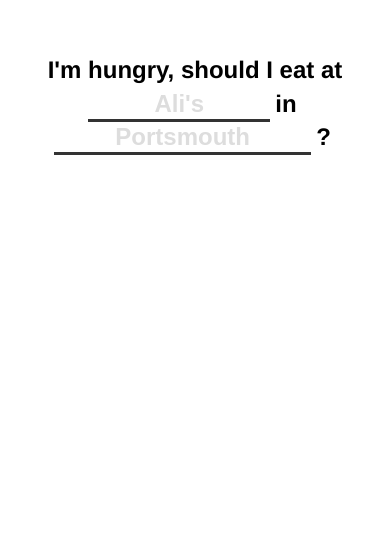
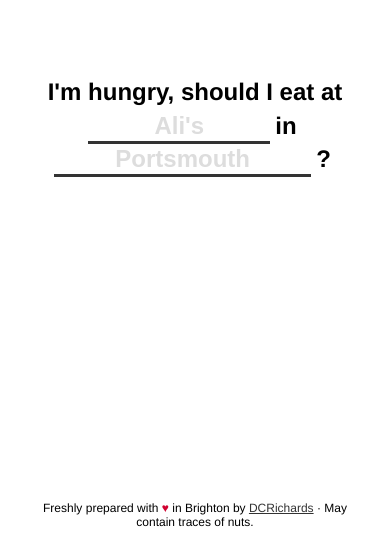
Before and after one commit to DCRichards/shouldieatthere-old, a Vue app: page /#/ in a window 390 px wide. Shown: the part 303-844 px from the top of the page. Built offline with nearby package versions, Linux system fonts and the light colour scheme.

Commit message:
Further responsiveness tweaks

```diff
--- a/src/App.vue
+++ b/src/App.vue
@@ -1,6 +1,7 @@
 <template>
   <div id="app" class="c-app">
     <router-view></router-view>
+    <AppFooter></AppFooter>
   </div>
 </template>
 
--- a/src/components/AppFooter.vue
+++ b/src/components/AppFooter.vue
@@ -11,8 +11,14 @@
 @import '../scss/variables';
 
 .c-footer {
+  position: fixed;
+  bottom: 0;
   text-align: center;
   width: 100%;
+
+  @media screen and (max-height: 250px) {
+    display: none;
+  }
 
   p {
     font-size: 12px;
--- a/src/views/Establishment.vue
+++ b/src/views/Establishment.vue
@@ -123,12 +123,13 @@ h4 {
 
 .c-establishment {
   display: table;
-  min-height: 95vh;
+  min-height: 100vh;
   width: 100%;
 }
 
 .c-establishment__content, .c-establishment__error {
   display: table-cell;
+  padding: 10px;
   text-align: center;
   vertical-align: middle;
 }
--- a/src/views/Index.vue
+++ b/src/views/Index.vue
@@ -35,7 +35,7 @@ export default {
 
 .c-index {
   display: table;
-  min-height: 95vh;
+  min-height: 100vh;
   width: 100%;
 }
 
```
